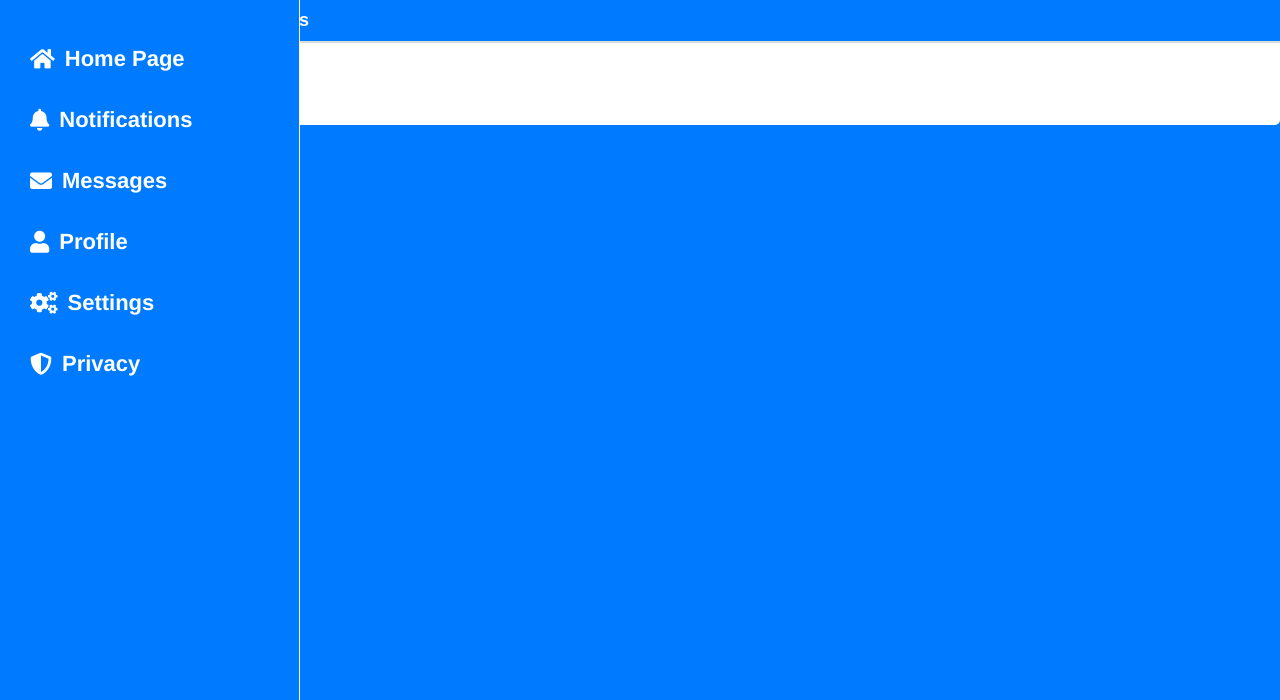
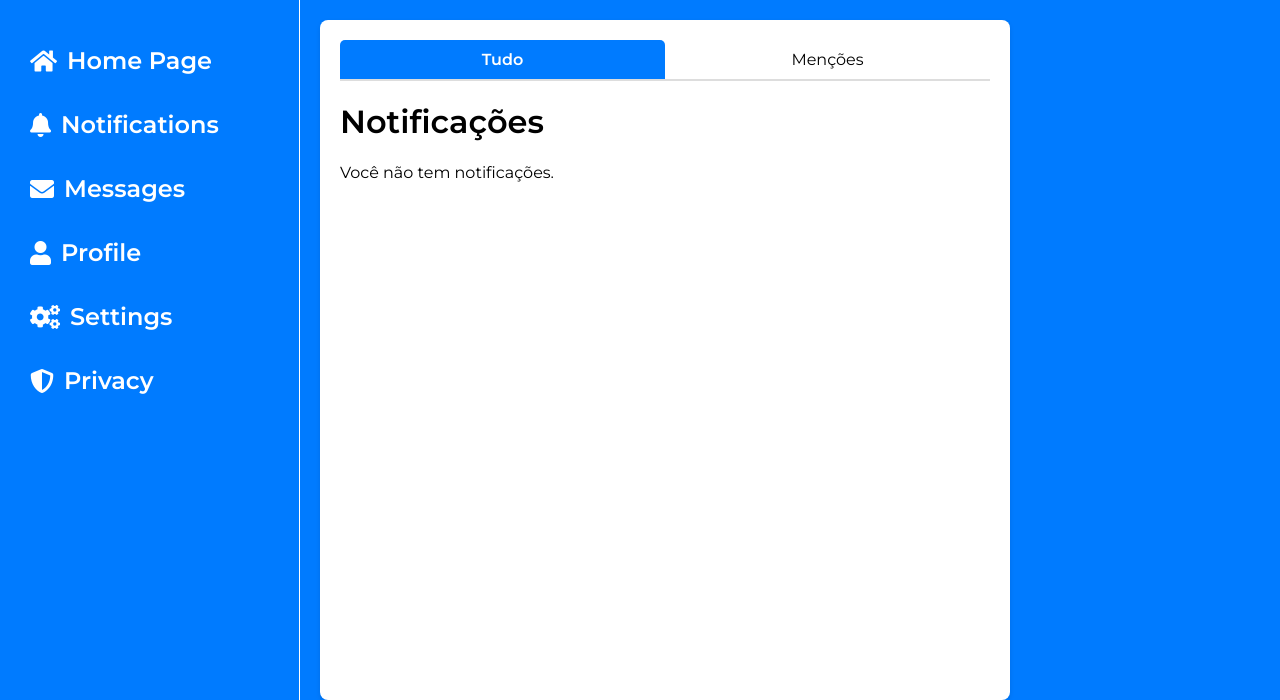
Before and after one commit to slvajunior/Trinar, a Django app: template backend/home/templates/home/notifications.html in a window 1280 px wide. Shown: the part 100-800 px from the top of the page. Run offline with Django 5.2, Linux system fonts and the light colour scheme; the template is opened without the code that fills it, so the values that code supplies are empty.

Commit message:
commit de Notifications

```diff
--- a/backend/home/templates/home/index.html
+++ b/backend/home/templates/home/index.html
@@ -84,7 +84,7 @@
         }
 
         .side-menu {
-            width: 300px;
+            width: 320px;
             height: calc(100vh - 100px);
             background-color: #007bff;
             position: fixed;
--- a/backend/home/templates/home/notifications.html
+++ b/backend/home/templates/home/notifications.html
@@ -1,264 +1,174 @@
-{% load static %}
+{% extends "base.html" %}
 
-<!DOCTYPE html>
-<html lang="pt-br">
+{% block content %}
 
-<head>
-    <meta charset="UTF-8">
-    <meta name="viewport" content="width=device-width, initial-scale=1.0">
-    <title>Home Page</title>
-    <link rel="stylesheet" href="{% static 'css/styles.css' %}">
-    <!-- Link para o Font Awesome -->
-    <link rel="stylesheet" href="https://cdnjs.cloudflare.com/ajax/libs/font-awesome/5.15.3/css/all.min.css">
-    <!-- Link para a fonte Montserrat -->
-    <link href="https://fonts.googleapis.com/css2?family=Montserrat:wght@400;600&display=swap" rel="stylesheet">
+<div class="content-wrapper">
+    <!-- Abas -->
+    <div class="tabs">
+        <div class="tab active" onclick="showTab('all')">Tudo</div>
+        <div class="tab" onclick="showTab('mentions')">Menções</div>
+    </div>
+
+    <!-- Conteúdo das notificações -->
+
+    <!-- notifications.html -->
+
+    <h1>Notificações</h1>
+    {% if notifications %}
+    <div class="notifications-wrapper">
+        <ul>
+            {% for notification in notifications %}
+            <li>
+                <strong>{{ notification.like_user.username }}</strong> {{ notification.notification_type }} o post
+                "<em>{{ notification.post.content|slice:":30" }}</em>"
+                <br>
+                <small>Postado {{ notification.created_at|timesince }} atrás</small>
+            </li>
+            {% endfor %}
+        </ul>
+    </div>
+    {% else %}
+    <p>Você não tem notificações.</p>
+    {% endif %}
+
+    <!-- Conteúdo das menções -->
+    <div class="tab-content" id="mentions">
+        <h2>Menções</h2>
+        {% for notification in mentions %}
+        <div class="notification-item">
+            <p>{{ notification.content }}</p>
+            <span class="notification-time">{{ notification.created_at }}</span>
+        </div>
+        {% empty %}
+        <p>Você não tem menções.</p>
+        {% endfor %}
+    </div>
+</div>
+
 
 <style>
-        /* Usando a fonte Montserrat sem serifa */
-        body {
-            font-family: 'Montserrat', sans-serif;
-            background-color: #007bff;
-            margin: 0;
-            padding: 0;
-            box-sizing: border-box;
+    .notifications-wrapper {
+        max-height: 400px;
+        /* Altura máxima permitida */
+        overflow-y: auto;
+        /* Habilita o scroll vertical */
+        padding: 15px;
+        /* Espaçamento interno opcional */
+        border: 1px solid #ccc;
+        /* Opcional: borda para delimitar o espaço */
+        background-color: #f9f9f9;
+        /* Cor de fundo opcional */
+        border-radius: 1px;
+        /* Borda arredondada opcional */
     }
 
-        /* Cabeçalho */
-        header {
-            background-color: #007bff;
-            padding: 20px 20px;
-            border-bottom: 1px solid #fff;
-            width: 100%;
-            height: 100px;
-            box-sizing: border-box;
-            position: fixed;
-            top: 0;
-            left: 0;
-            z-index: 10;
+    /* Responsável por colocar o conteúdo ao lado do menu lateral */
+    .content-wrapper {
+        max-width: 650px;
+        margin-left: 320px;
+        margin-top: 120px;
+        padding: 20px;
+        background-color: #fff;
+        border-radius: 8px;
+        box-shadow: 0 2px 5px rgba(0, 0, 0, 0.1);
+        position: relative;
+        z-index: 1;
+        /* Garante que fique acima do fundo, mas abaixo do cabeçalho */
     }
 
-        .header-container {
+    .tabs {
         display: flex;
-            align-items: center;
-            justify-content: space-between;
-            width: 100%;
-            height: 100%;
+        border-bottom: 2px solid #ddd;
+        margin-bottom: 20px;
     }
 
-        .search-bar {
-            position: absolute;
-            left: 1590px;
-            top: 32px;
-            margin-left: 10px;
+    .tab {
+        flex: 1;
+        text-align: center;
+        padding: 10px;
+        cursor: pointer;
+        transition: background-color 0.3s;
     }
 
-        .search-bar input {
-            border-radius: 20px;
-            padding: 10px 15px;
-            width: 200px;
-            border: none;
+    .tab:hover {
+        background-color: #f0f0f0;
     }
 
-        .logo {
-            position: absolute;
-            left: 30px;
-            top: 28px;
-            font-size: 40px;
+    .tab.active {
+        font-weight: bold;
         color: #fff;
-            font-family: system-ui, -apple-system, BlinkMacSystemFont, 'Segoe UI', Roboto, Oxygen, Ubuntu, Cantarell, 'Open Sans', 'Helvetica Neue', sans-serif;
-            font-weight: bold;
-        }
-
-        .user-photo {
-            right: 25px;
-            top: 25px;
-            object-fit: cover;
-            position: absolute;
-        }
-
-        .user-photo img {
-            border-radius: 100%;
-            width: 50px;
-            height: 50px;
-            object-fit: cover;
-        }
-
-        /* Menu lateral */
-        .side-menu {
-            width: 300px;
-            height: calc(100vh - 100px);
-            background-color: #007bff;
-            position: fixed;
-            top: 100px;
-            left: 0;
-            padding: 20px;
-            box-sizing: border-box;
-            border-right: 1px solid #fff;
-            z-index: 1;
-        }
-
-        .side-menu ul {
-            list-style: none;
-            padding: 0;
-        }
-
-        .side-menu ul li {
-            margin-bottom: 15px;
-        }
-
-        .side-menu ul li a {
-            color: #fff;
-            text-decoration: none;
-            font-size: 22px;
-            font-weight: bold;
-            font-family: 'Franklin Gothic Medium', 'Arial Narrow', Arial, sans-serif;
-            display: flex;
-            align-items: center;
-            padding: 10px;
-            border-radius: 5px;
-            transition: background-color 0.3s ease, padding-left 0.3s ease;
-        }
-
-        .side-menu ul li a i {
-            margin-right: 10px;
-        }
-
-        .side-menu ul li a:hover {
-            background-color: #424be8;
-            padding-left: 15px;
-        }
-
-        .side-menu ul li.active a {
-            background-color: #424be8;
-        }
-
-        /* Abas */
-        .tabs {
-            display: flex;
-            margin-top: 100px;
-            justify-content: flex-start;
-            border-bottom: 2px solid #ddd;
-        }
-
-        .tab-button {
-            background-color: #007bff;
-            color: white;
-            padding: 10px 20px;
-            border: none;
-            cursor: pointer;
-            font-size: 18px;
-            font-weight: bold;
+        background-color: #007BFF;
         border-radius: 5px 5px 0 0;
-            transition: background-color 0.3s ease;
-        }
-
-        .tab-button:hover {
-            background-color: #0056b3;
-        }
-
-        .tab-button.active {
-            background-color: #424be8;
     }
 
     .tab-content {
         display: none;
-            padding: 20px;
-            background-color: #fff;
-            box-sizing: border-box;
-            border-radius: 0 0 5px 5px;
     }
 
     .tab-content.active {
         display: block;
     }
+
+    .notification-item {
+        margin-bottom: 15px;
+        padding: 10px;
+        border: 1px solid #ddd;
+        border-radius: 5px;
+    }
+
+    .notification-item p {
+        margin: 0;
+    }
+
+    .notification-time {
+        font-size: 0.9em;
+        color: gray;
+    }
+
+    .content-wrapper {
+        max-width: 650px;
+        margin-left: 320px;
+        margin-top: 120px;
+        padding: 20px;
+        background-color: #fff;
+        border-radius: 8px;
+        box-shadow: 0 2px 5px rgba(0, 0, 0, 0.1);
+        position: relative;
+        z-index: 1;
+        height: 80vh;
+        /* Ajuste conforme necessário */
+        overflow: hidden;
+        /* Impede a rolagem da área toda */
+    }
+
+    .tabs {
+        display: flex;
+        justify-content: space-around;
+        margin-bottom: 20px;
+    }
+
+    .tab-content {
+        max-height: calc(80vh - 60px);
+        /* Altura máxima para o conteúdo das notificações */
+        overflow-y: auto;
+        /* Barra de rolagem apenas para o conteúdo das notificações */
+        padding-right: 10px;
+        /* Evita que a rolagem vá até a borda */
+    }
+
+    .tab-content .notification-item {
+        margin-bottom: 15px;
+    }
 </style>
-</head>
-
-<body>
-
-    <header>
-        <div class="header-container">
-            <div class="logo">Trinar</div>
-
-            <div class="logo" style="flex: 1;"></div>
-            <div class="search-bar">
-                <input type="text" placeholder="Pesquisa no Trinar">
-            </div>
-            <div class="user-photo">
-                <img src="{{ user.profile.profile_picture.url }}" alt="Foto do Usuário">
-            </div>
-        </div>
-    </header>
-
-    <!-- Menu lateral -->
-    <div class="side-menu">
-        <ul>
-            <li><a href="{% url 'home:index' %}"><i class="fas fa-home"></i> Home Page</a></li>
-            <li><a href="{% url 'home:notifications' %}"><i class="fas fa-bell"></i> Notifications</a></li>
-            <li><a href="#"><i class="fas fa-envelope"></i> Messages</a></li>
-            <li><a href="{% url 'users:profile' %}"><i class="fas fa-user"></i> Profile</a></li>
-            <li><a href="#"><i class="fas fa-cogs"></i> Settings</a></li>
-            <li><a href="#"><i class="fas fa-shield-alt"></i> Privacy</a></li>
-        </ul>
-    </div>
-
-    <div class="timeline">
-        <!-- Abas -->
-        <div class="tabs">
-            <button class="tab-button active" data-target="#posts">Postagens</button>
-            <button class="tab-button" data-target="#outros">Outros Conteúdos</button>
-        </div>
-
-        <!-- Conteúdo das Abas -->
-        <div class="tab-content active" id="posts">
-            <!-- Formulário de postagem -->
-            <div class="post-form">
-                <form method="POST" action="{% url 'home:post' %}">
-                    {% csrf_token %}
-                    <textarea name="content" placeholder="O que está acontecendo?"></textarea>
-                    <button type="submit">Postar</button>
-                </form>
-            </div>
-
-            <!-- Exibição das postagens -->
-            {% for post in posts %}
-            <div class="post">
-                <div class="user-info">
-                    <img src="{{ post.user.profile.profile_picture.url }}" alt="Foto do Usuário">
-                    <h2>{{ post.user.username }}</h2>
-                    <p class="post-date"> @{{ post.user.username }}-</p>
-                    <p class="post-date">-{{ post.created_at|date:"d M Y" }}</p>
-                </div>
-                <p>{{ post.content|linebreaksbr }}</p>
-
-                <!-- Linha com a data da postagem -->
-                <div class="post-footer">
-                    <button class="btn-like" data-post-id="{{ post.id }}" data-likes="{{ post.likes.count }}" {% if post.user_has_liked %}style="color: red;"{% endif %}>
-                        <i class="fas fa-heart"></i> Curtir ({{ post.likes.count }})
-                    </button>
-                    <button class="btn-repost"><i class="fas fa-retweet"></i> Repostar</button>
-                </div>
-            </div>
-            {% endfor %}
-        </div>
-
-        <div class="tab-content" id="outros">
-            <p>Conteúdo de outros tipos pode ser exibido aqui.</p>
-        </div>
-    </div>
 
 <script>
-        document.querySelectorAll('.tab-button').forEach(button => {
-            button.addEventListener('click', () => {
-                const target = document.querySelector(button.dataset.target);
+    function showTab(tabId) {
+        // Remove a classe 'active' de todas as abas e conteúdos
+        document.querySelectorAll('.tab, .tab-content').forEach(el => el.classList.remove('active'));
 
-                document.querySelectorAll('.tab-button').forEach(btn => btn.classList.remove('active'));
-                document.querySelectorAll('.tab-content').forEach(content => content.classList.remove('active'));
-
-                button.classList.add('active');
-                target.classList.add('active');
-            });
-        });
-
-        document.querySelectorAll('.btn-like').forEach(button => {
-            button.add
+        // Adiciona a classe 'active' na aba e no conteúdo selecionado
+        document.querySelector(`.tab[onclick="showTab('${tabId}')"]`).classList.add('active');
+        document.getElementById(tabId).classList.add('active');
+    }
+</script>
+{% endblock %}
--- a/backend/templates/base.html
+++ b/backend/templates/base.html
@@ -184,7 +184,7 @@
     <div class="side-menu">
         <ul>
             <li><a href="{% url 'home:index' %}"><i class="fas fa-home"></i> Home Page</a></li>
-            <li><a href="#"><i class="fas fa-bell"></i> Notifications</a></li>
+            <li><a href="{% url 'home:notifications' %}"><i class="fas fa-bell"></i> Notifications</a></li>
             <li><a href="#"><i class="fas fa-envelope"></i> Messages</a></li>
             <li><a href="{% url 'users:profile' %}"><i class="fas fa-user"></i> Profile</a></li> <!-- Alteração aqui -->
             <li><a href="#"><i class="fas fa-cogs"></i> Settings</a></li>
@@ -192,9 +192,10 @@
         </ul>
     </div>
 
-</body>
-</html>
 
 {% block content %}
 
 {% endblock %}
+
+</body>
+</html>
```
Also changed, not shown: backend/home/models.py (+24 -8 lines), backend/home/utils.py (added, +29 -0 lines), backend/home/views.py (+21 -6 lines), backend/home/migrations/0002_alter_notification_notifications_type_and_more.py (added), backend/home/migrations/0003_rename_notifications_type_notification_notification_type.py (added), backend/home/migrations/0004_notification_like_user.py (added). Lines whose indentation alone changed are shown as unchanged.
